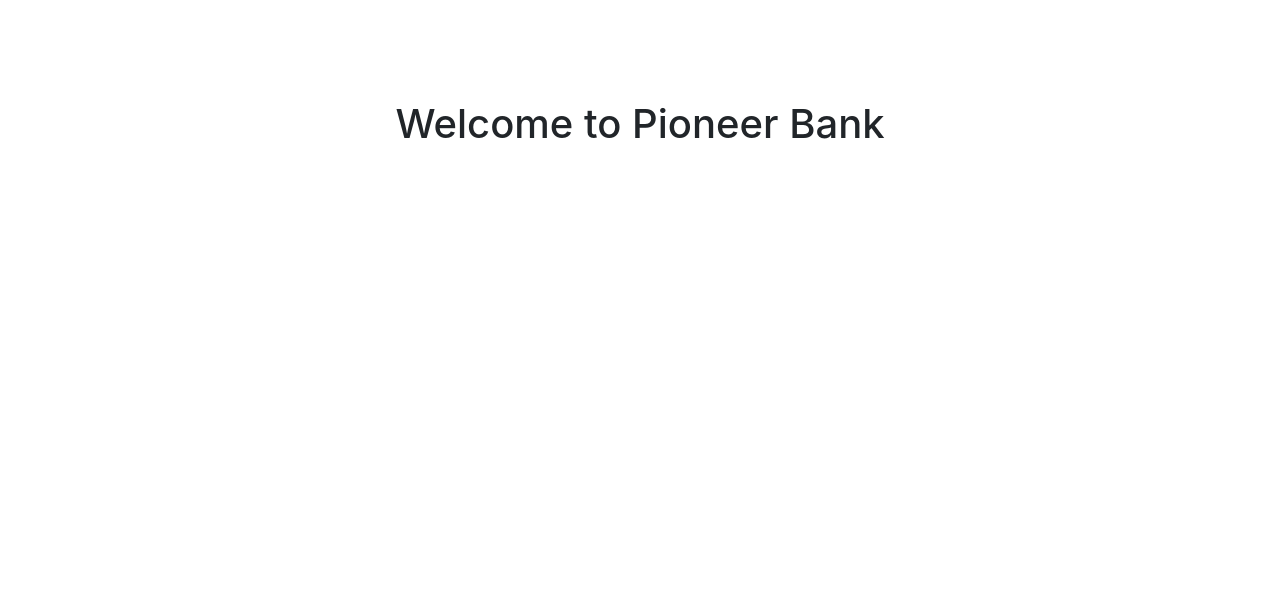
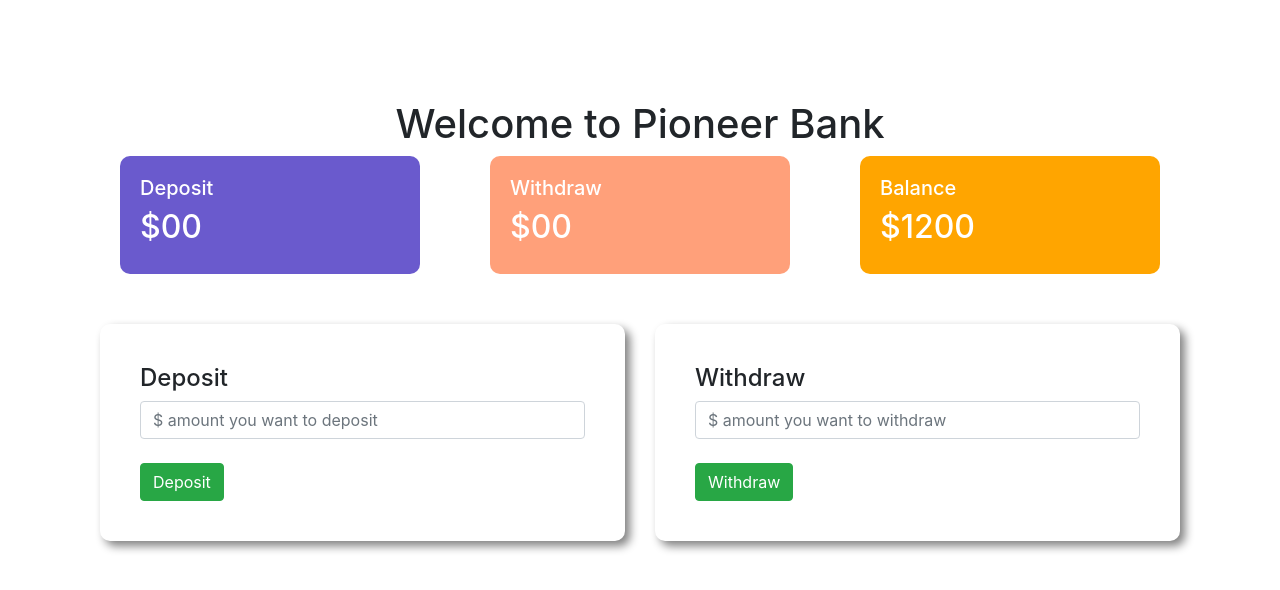
Before and after one commit to minhajjami/pioneer-bank, a plain HTML site: page index.html in a window 1280 px wide. Both pictures are taken after a click on the button "Enter". Drawn offline with nearby package versions, Linux system fonts and the light colour scheme.

Commit message:
deposit fixed

```diff
--- a/index.html
+++ b/index.html
@@ -20,13 +20,73 @@
             <button id="btn-login" class="btn btn-success">Enter</button>
         </div>
     </div>
+    <!--Transaction Area-->
+    <div id="transaction-area">
+        <div class="row">
+            <div class="col-md-4">
+                <div class="deposit status">
+                    <h5>Deposit</h5>
+                    <h2>$<span id="currentDeposit">00</span></h2>
+                </div>
+            </div>
+            <div class="col-md-4">
+                <div class="withdraw status">
+                    <h5>Withdraw</h5>
+                    <h2>$00</h2>
+                </div>
+            </div>
+            <div class="col-md-4">
+                <div class="balance status">
+                    <h5>Balance</h5>
+                    <h2>$1200</h2>
+                </div>
+            </div>
+        </div>
+        <div class="row">
+            <div class="col-md-6">
+                <div class="submit-area">
+                    <h4>Deposit</h4>
+                    <input id="depositAmount" type="text" class="form-control" placeholder="$ amount you want to deposit">
+                    <br>
+                    <button id="addDeposit" class="btn btn-success">Deposit</button>
+                </div>
+            </div>
+            <div class="col-md-6">
+                <div class="submit-area">
+                    <h4>Withdraw</h4>
+                    <input type="text" class="form-control" placeholder="$ amount you want to withdraw">
+                    <br>
+                    <button class="btn btn-success">Withdraw</button>
+                </div>
+            </div>
+        </div>
+    </div>
 
     <script>
+        //login button event handler
         const loginBtn=document.getElementById('btn-login');
             loginBtn.addEventListener("click",function(){
             const submitArea=document.getElementById('submit');
             submitArea.style.display="none";
+            const transactionArea = document.getElementById("transaction-area");
+            transactionArea.style.display = "block";
         });
+
+        //desposit button event handler
+        const depositBtn=document.getElementById('addDeposit');
+        depositBtn.addEventListener('click',function(){
+            const depositAmount=document.getElementById('depositAmount').value;
+            const depositNumber=parseFloat(depositAmount);
+
+            const currentDepositAmount = document.getElementById('currentDeposit').innerText;
+            const currentDepositNumber=parseFloat(currentDepositAmount);
+            const totalDeposit=depositNumber+currentDepositNumber;
+
+            document.getElementById('currentDeposit').innerText=totalDeposit;
+            document.getElementById('depositAmount').value="";
+
+        });
+
     </script>
 </body>
 </html>
--- a/style.css
+++ b/style.css
@@ -7,3 +7,23 @@ body{
     box-shadow: 5px 5px 10px grey;
     padding: 40px;
 }
+#transaction-area{
+    display: none;
+}
+.status{
+    margin: 0 20px;
+    padding: 20px;
+    color: white;
+    font-weight: 700;
+    border-radius: 10px;
+}
+.deposit{
+    background-color: slateblue;
+}
+.withdraw{
+    background-color:lightsalmon;
+}
+
+.balance{
+    background-color: orange;
+}
```
